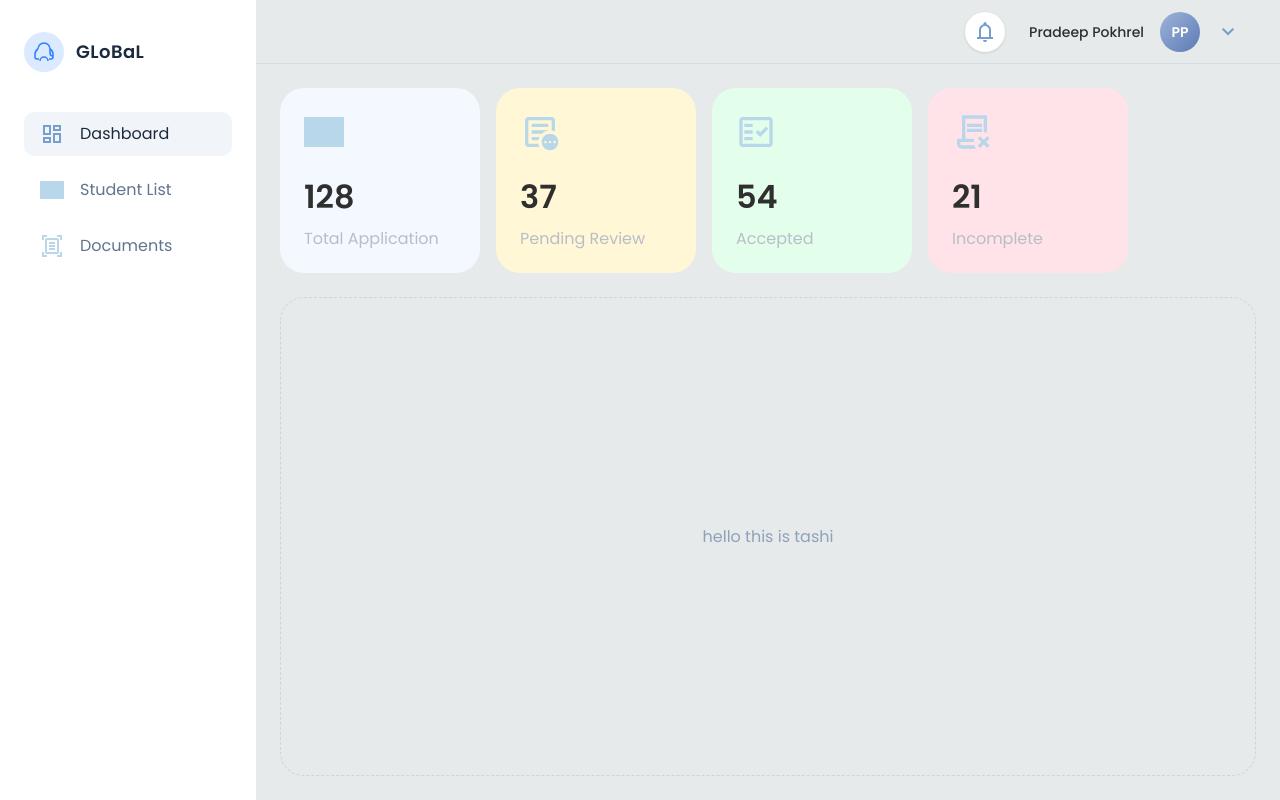
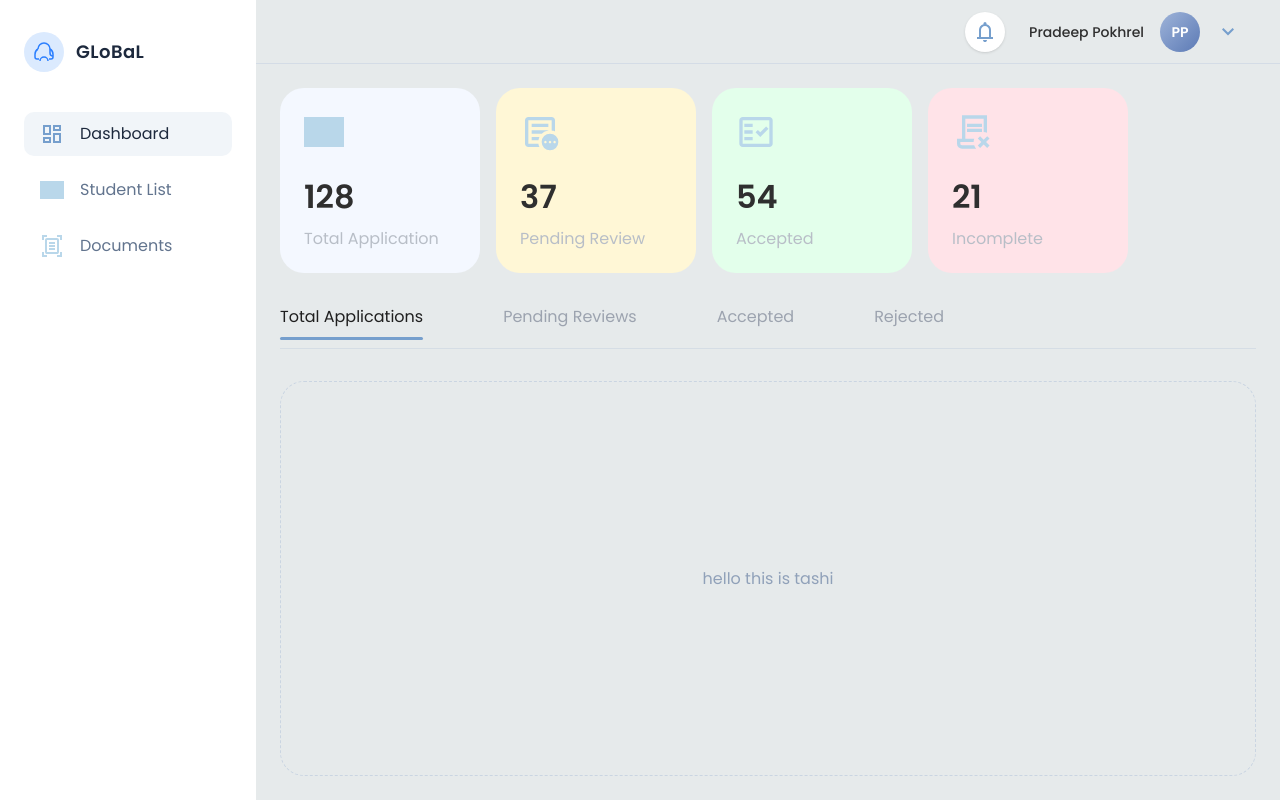
Before and after one commit to Dendup1234/fyp_prototype_frontend, a Next.js app: page /dashboard in a window 1280 px wide. Built offline with nearby package versions, Linux system fonts and the light colour scheme; grey boxes are pictures that could not be loaded.

Commit message:
dashboard tabs

```diff
--- a/app/(dashboard)/dashboard/page.tsx
+++ b/app/(dashboard)/dashboard/page.tsx
@@ -2,6 +2,7 @@ import React from 'react'
 import Navbar from '@/components/ui/navbar'
 import SideMenu from '@/components/ui/sidemenu'
 import StatusSummary from '@/components/ui/status-summary'
+import DashboardTabs from '@/components/ui/dashboard-tabs'
 
 const DashboardPage = () => {
   return (
@@ -11,8 +12,9 @@ const DashboardPage = () => {
       <main className="flex flex-1 flex-col bg-[#E6EAEB]">
         <Navbar userName="Pradeep Pokhrel" initials="PP" />
 
-        <section className="flex flex-1 flex-col gap-6 p-6">
+        <section className="flex flex-1 flex-col gap-8 p-6">
           <StatusSummary />
+          <DashboardTabs />
 
           <div className="flex flex-1 items-center justify-center rounded-3xl border border-dashed border-slate-300 text-slate-400">
             hello this is tashi
--- /dev/null
+++ b/components/ui/dashboard-tabs.tsx
@@ -0,0 +1,40 @@
+import React from 'react'
+
+const tabs = [
+  'Total Applications',
+  'Pending Reviews',
+  'Accepted',
+  'Rejected',
+]
+
+const DashboardTabs = () => {
+  const activeIndex = 0
+
+  return (
+    <div className="flex flex-wrap gap-20 border-b border-[#D5DDE5]">
+      {tabs.map((label, index) => {
+        const isActive = index === activeIndex
+
+        return (
+          <button
+            key={label}
+            type="button"
+            className={`flex flex-col items-center pb-2 text-[16px] font-normal transition-colors ${
+              isActive ? 'text-[#1F1F1F]' : 'text-[#9CA3AF]'
+            }`}
+          >
+            <span>{label}</span>
+            <span
+              className="mt-2 h-[3px] w-full rounded-full"
+              style={{
+                backgroundColor: isActive ? 'var(--primarycolor)' : 'transparent',
+              }}
+            />
+          </button>
+        )
+      })}
+    </div>
+  )
+}
+
+export default DashboardTabs
```
